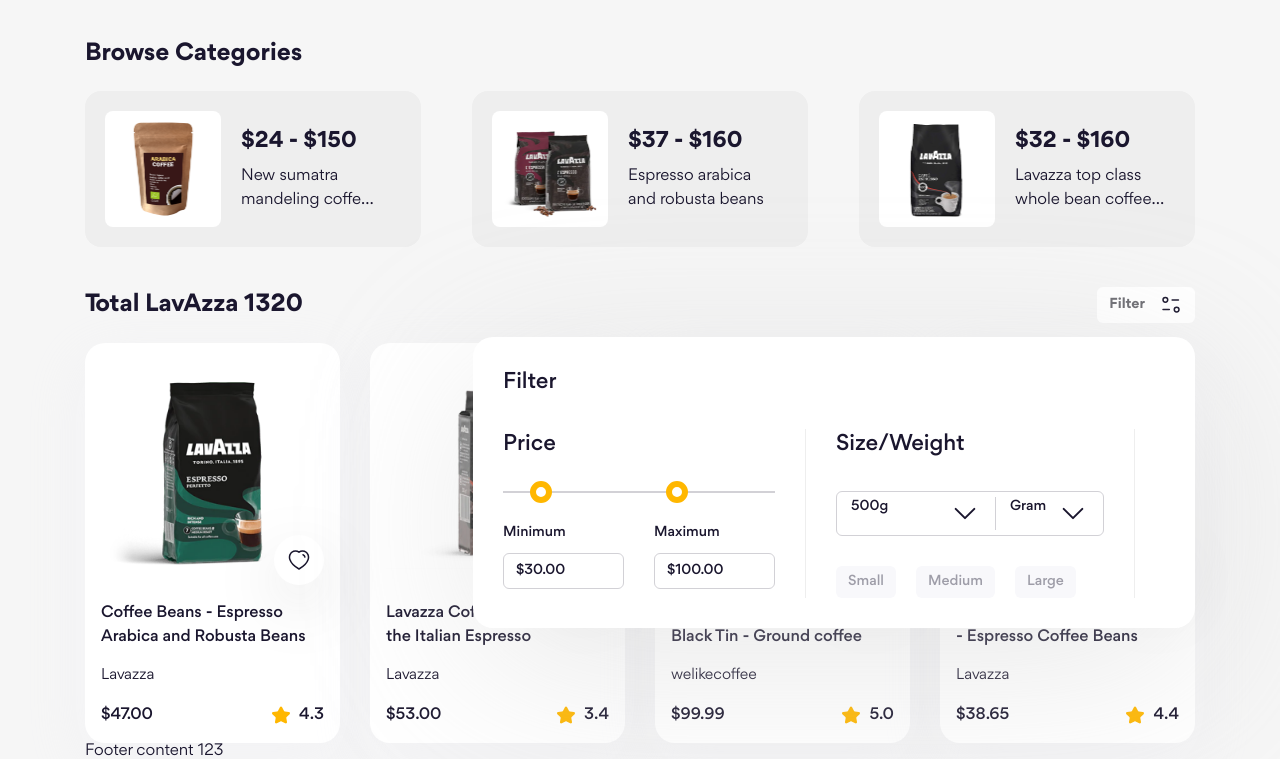
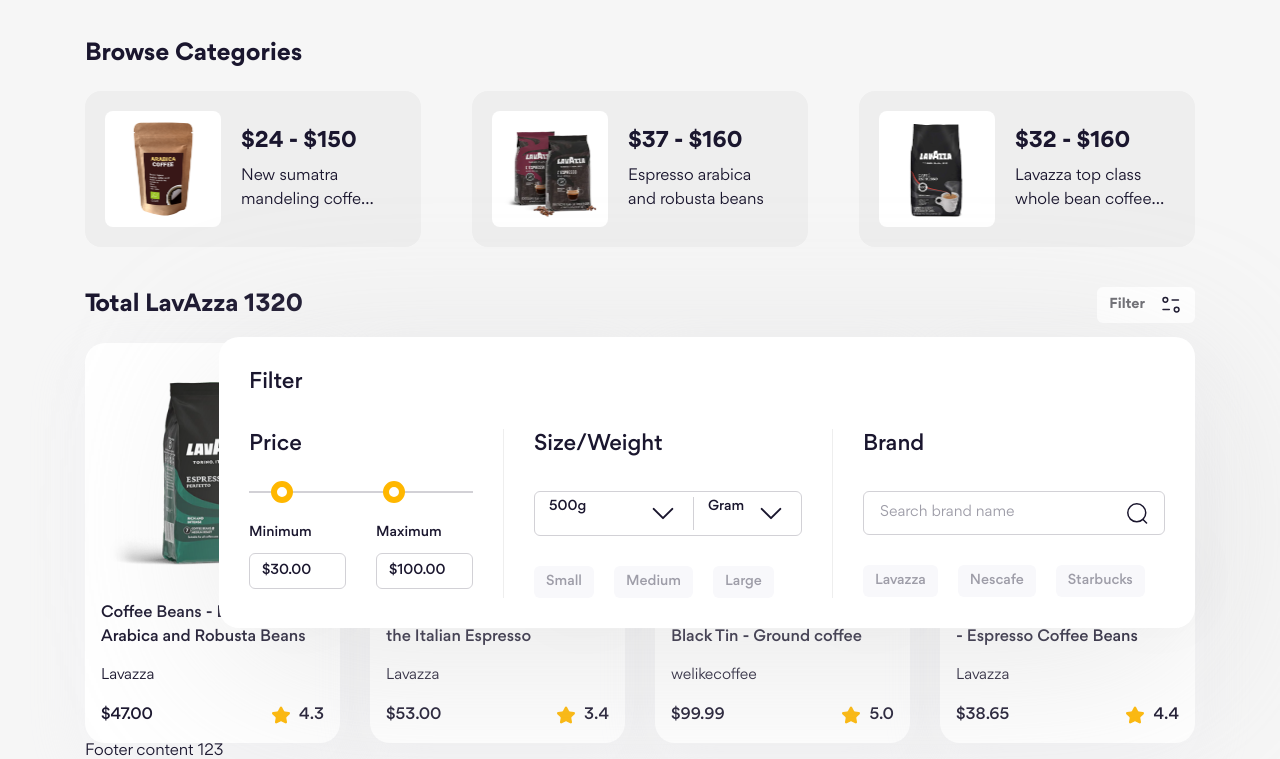
Before and after one commit to thaile-shin/thai-project-08, a website: page index.html in a window 1280 px wide. Shown: the part 530-1289 px from the top of the page. Drawn offline with Linux system fonts and the light colour scheme.

Commit message:
Làm form filter sản phẩm #3

```diff
--- a/index.html
+++ b/index.html
@@ -115,11 +115,15 @@
                                         <div class="filter__form-group filter__form-group--inline">
                                             <div>
                                                 <label for="" class="filter__form-label filter__form-label--small"> Minimum </label>
-                                                <input type="text" name="" id="" value="$30.00" class="filter__form-input" />
+                                                <div class="filter__form-text-input filter__form-text-input--small">
+                                                    <input type="text" name="" id="" class="filter__form-input" value="$30.00"/>
+                                                </div>
                                             </div>
                                             <div>
                                                 <label for="" class="filter__form-label filter__form-label--small"> Maximum </label>
-                                                <input type="text" name="" id="" value="$100.00" class="filter__form-input" />
+                                                <div class="filter__form-text-input filter__form-text-input--small">
+                                                    <input type="text" name="" id="" class="filter__form-input" value="$100.00"/>
+                                                </div>
                                             </div>
                                         </div>
                                     </div>
@@ -131,13 +135,13 @@
                                         <label for="" class="filter__form-label">Size/Weight</label>
                                         <div class="filter__form-group">
                                             <div class="filter__form-select-wrap">
-                                                <div class="filter__form-select" style="--width: 158px;">
+                                                <div class="filter__form-select" style="--width: 158px">
                                                     500g
-                                                    <img src="./assets/icons/select-arrow.svg" alt="" class="filter__form-select-arrow">
+                                                    <img src="./assets/icons/select-arrow.svg" alt="" class="filter__form-select-arrow" />
                                                 </div>
                                                 <div class="filter__form-select">
                                                     Gram
-                                                    <img src="./assets/icons/select-arrow.svg" alt="" class="filter__form-select-arrow">
+                                                    <img src="./assets/icons/select-arrow.svg" alt="" class="filter__form-select-arrow" />
                                                 </div>
                                             </div>
                                         </div>
@@ -153,7 +157,22 @@
                                     <div class="filter--seperate"></div>
 
                                     <!-- Filter column 3 -->
-                                    <div class="filter__col"></div>
+                                    <div class="filter__col">
+                                        <label for="" class="filter__form-label">Brand</label>
+                                        <div class="filter__form-group">
+                                            <div class="filter__form-text-input">
+                                                <input type="text" name="" id="" placeholder="Search brand name" class="filter__form-input" />
+                                                <img src="./assets/icons/search-btn.svg" alt="" class="filter__form-input-icon">
+                                            </div>
+                                        </div>
+                                        <div class="filter__form-group">
+                                            <div class="filter__form-tags">
+                                                <button class="filter__form-tag">Lavazza</button>
+                                                <button class="filter__form-tag">Nescafe</button>
+                                                <button class="filter__form-tag">Starbucks</button>
+                                            </div>
+                                        </div>
+                                    </div>
                                 </div>
                             </form>
                         </div>
--- a/scss/base/_base.scss
+++ b/scss/base/_base.scss
@@ -26,9 +26,11 @@
 button,
 select,
 textarea {
+    padding: 0;
     font-family: inherit;
     color: inherit;
     outline: none;
+    border: none;
 
     -webkit-tap-highlight-color: transparent;
 }
--- a/scss/components/_filter-form.scss
+++ b/scss/components/_filter-form.scss
@@ -73,20 +73,49 @@
             }
         }
 
-        &-input,
+        &-text-input,
         &-select-wrap {
             border: 1px solid #d2d1d6;
             border-radius: 6px;
         }
 
         &-input {
-            height: 36px;
-            padding: 0 12px;
-            width: 121px;
+            width: 100%;
 
+            font-size: 1.5rem;
+            font-weight: 500;
+            line-height: 146.667%;
+
+            &::placeholder {
+                font-weight: 400;
+                color: #9E9DA8;
+            }
+        }
+
+        &-input-icon {
+            margin-left: 12px;
+        }
+
+        &-text-input {
+            display: flex;
+            align-items: center;
+
+            padding: 0 16px;
+
+            width: 302px;
+            height: 44px;
+
+            overflow: hidden;
+
+            &--small {
+                width: 97px;
+                height: 36px;
+                padding: 0 12px;
+            }
+        }
+
+        &-text-input--small &-input {
             font-size: 1.4rem;
-            font-weight: 500;
-            line-height: 142.857%;
         }
 
         &-select-wrap {
@@ -131,7 +160,7 @@
             font-weight: 500;
             line-height: 142.857%;
 
-            transition: color .3s;
+            transition: color 0.3s;
 
             &:hover {
                 color: var(--text-color);
```
Also changed, not shown: assets/css/main.css, 1 other file.
